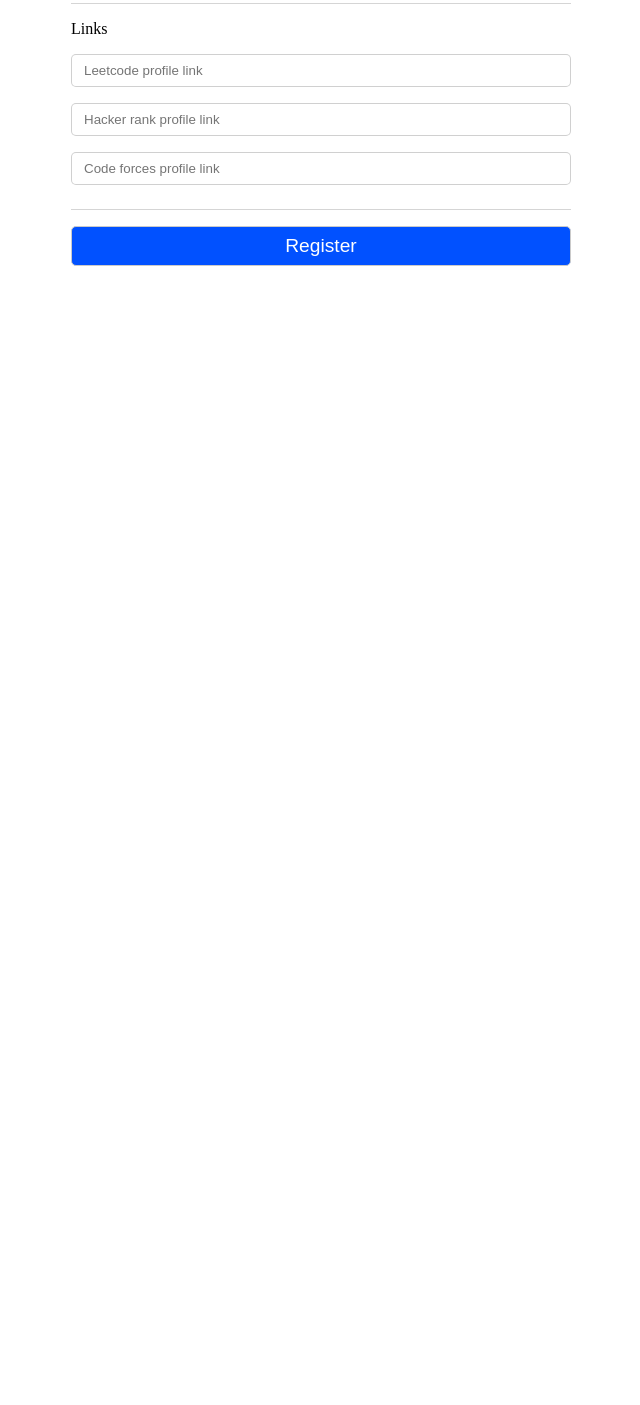
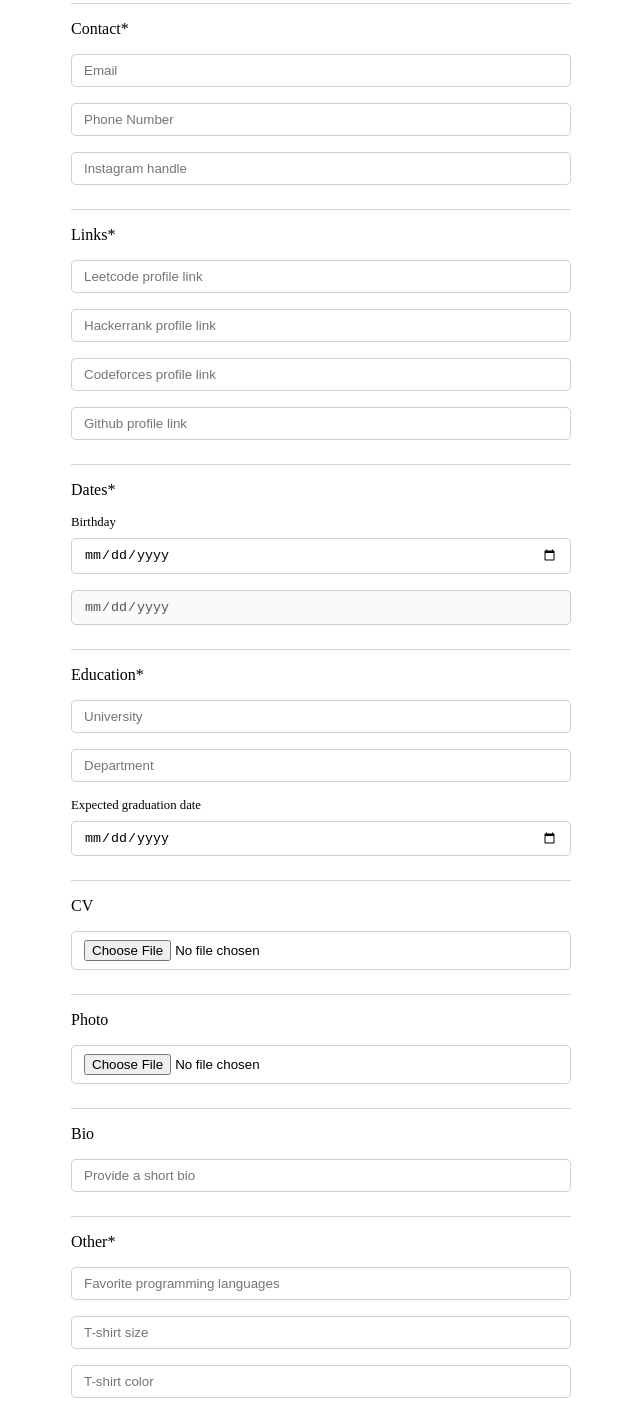
Before and after one commit to kenenisa/A2SV_Community_extension, a browser extension: page Helper/Register.html in a window 1280 px wide. Shown: the part 375-1780 px from the top of the page, without its empty margins (319-959 px from the left). Before the commit the page ends 800 px from the top, so only its background shows below. Drawn offline with Linux system fonts and the light colour scheme.

Commit message:
Added more input for register

```diff
--- a/Helper/Register.html
+++ b/Helper/Register.html
@@ -8,12 +8,18 @@
 		<link rel="stylesheet" href="css/register.css" />
 	</head>
 	<body>
+    <script>
+      function processCache(e){
+        console.log(e);
+        return false
+      }
+    </script>
 		<div class="con">
 			<img src="assets/hero.jpg" alt="hero" />
 			<h1>Register</h1>
-      <form action="http://localhost:5000/register" method="post">
+			<form action="http://localhost:5000/register" method="post" onsubmit="return processCache(this)">
 				<div class="group">
-          <div class="title">Name</div>
+					<div class="title">Name*</div>
 					<input
 						required
 						type="text"
@@ -37,7 +43,32 @@
 					/>
 				</div>
 				<div class="group">
-          <div class="title">Links</div>
+					<div class="title">Contact*</div>
+
+					<input
+						required
+						type="email"
+						name="email"
+						id="email"
+						placeholder="Email"
+					/>
+					<input
+						required
+						type="phone"
+						name="phone"
+						id="phone"
+						placeholder="Phone Number"
+					/>
+					<input
+						required
+						type="text"
+						name="instagram"
+						id="instagram"
+						placeholder="Instagram handle"
+					/>
+				</div>
+				<div class="group">
+					<div class="title">Links*</div>
 
 					<input
 						required
@@ -51,14 +82,105 @@
 						type="text"
 						name="hacker"
 						id="hacker"
-            placeholder="Hacker rank profile link"
+						placeholder="Hackerrank profile link"
 					/>
 					<input
 						required
 						type="text"
 						name="codeforce"
 						id="codeforce"
-            placeholder="Code forces profile link"
+						placeholder="Codeforces profile link"
+					/>
+					<input
+						required
+						type="text"
+						name="Github"
+						id="Github"
+						placeholder="Github profile link"
+					/>
+				</div>
+				<div class="group">
+					<div class="title">Dates*</div>
+					<div class="title sm">Birthday</div>
+					<input required type="date" name="birthday" id="birthday" />
+					<input
+						required
+						type="date"
+						name="joined"
+						id="joined"
+						disabled
+					/>
+				</div>
+				<div class="group">
+					<div class="title">Education*</div>
+					<input
+						required
+						type="text"
+						name="university"
+						id="university"
+						placeholder="University"
+					/>
+					<input
+						required
+						type="text"
+						name="department"
+						id="department"
+						placeholder="Department"
+					/>
+					<div class="title sm">Expected graduation date</div>
+					<input
+						required
+						type="date"
+						name="graduationDate"
+						id="graduationDate"
+						placeholder="Department"
+					/>
+				</div>
+				<div class="group">
+					<div class="title">CV</div>
+					<input
+						type="file"
+						name="cv"
+						id="cv"
+						placeholder="Provide CV"
+					/>
+				</div>
+				<div class="group">
+					<div class="title">Photo</div>
+					<input required type="file" name="photo" id="photo" />
+				</div>
+				<div class="group">
+					<div class="title">Bio</div>
+					<input
+						required
+						type="text"
+						name="bio"
+						id="bio"
+						placeholder="Provide a short bio"
+					/>
+				</div>
+				<div class="group">
+					<div class="title">Other*</div>
+					<input
+						required
+						type="text"
+						name="languages"
+						id="languages"
+						placeholder="Favorite programming languages"
+					/>
+					<input
+						required
+						type="text"
+						name="shirtSize"
+						id="shirtSize"
+						placeholder="T-shirt size"
+					/>
+					<input
+						required
+						type="text"
+						name="shirtColor"
+						id="shirtColor"
+						placeholder="T-shirt color"
 					/>
 				</div>
 				<div class="group">
@@ -66,5 +188,6 @@
 				</div>
 			</form>
 		</div>
+
 	</body>
 </html>
--- a/Helper/css/register.css
+++ b/Helper/css/register.css
@@ -37,6 +37,10 @@ label{
     margin-bottom:1rem;
     font-size:1rem;
 }
+.title.sm{
+    margin-bottom:0.5rem;
+    font-size:0.8rem;
+}
 button{
     width:100%;
     box-sizing: border-box;
--- a/Server/index.js
+++ b/Server/index.js
@@ -40,6 +40,8 @@ app.use(express.json());
 
 	app.post("/register", (req, res) => {
 		console.log(req.body);
+		const InfoRows = await InfoSheet.getRows();
+
 		res.send("<h1>This will work soon!</h1>");
 	});
 
```
Lines whose indentation alone changed are shown as unchanged.
